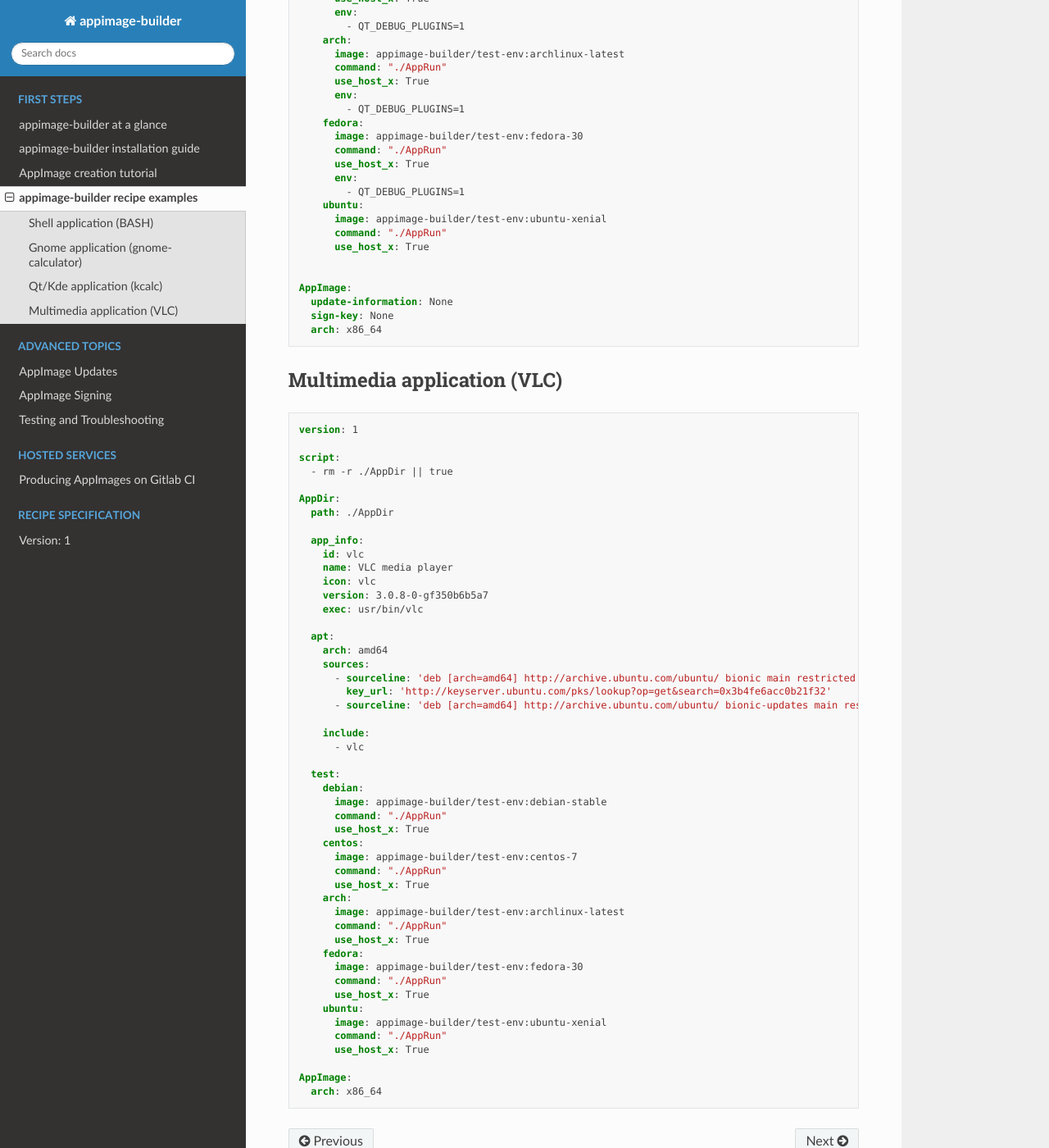
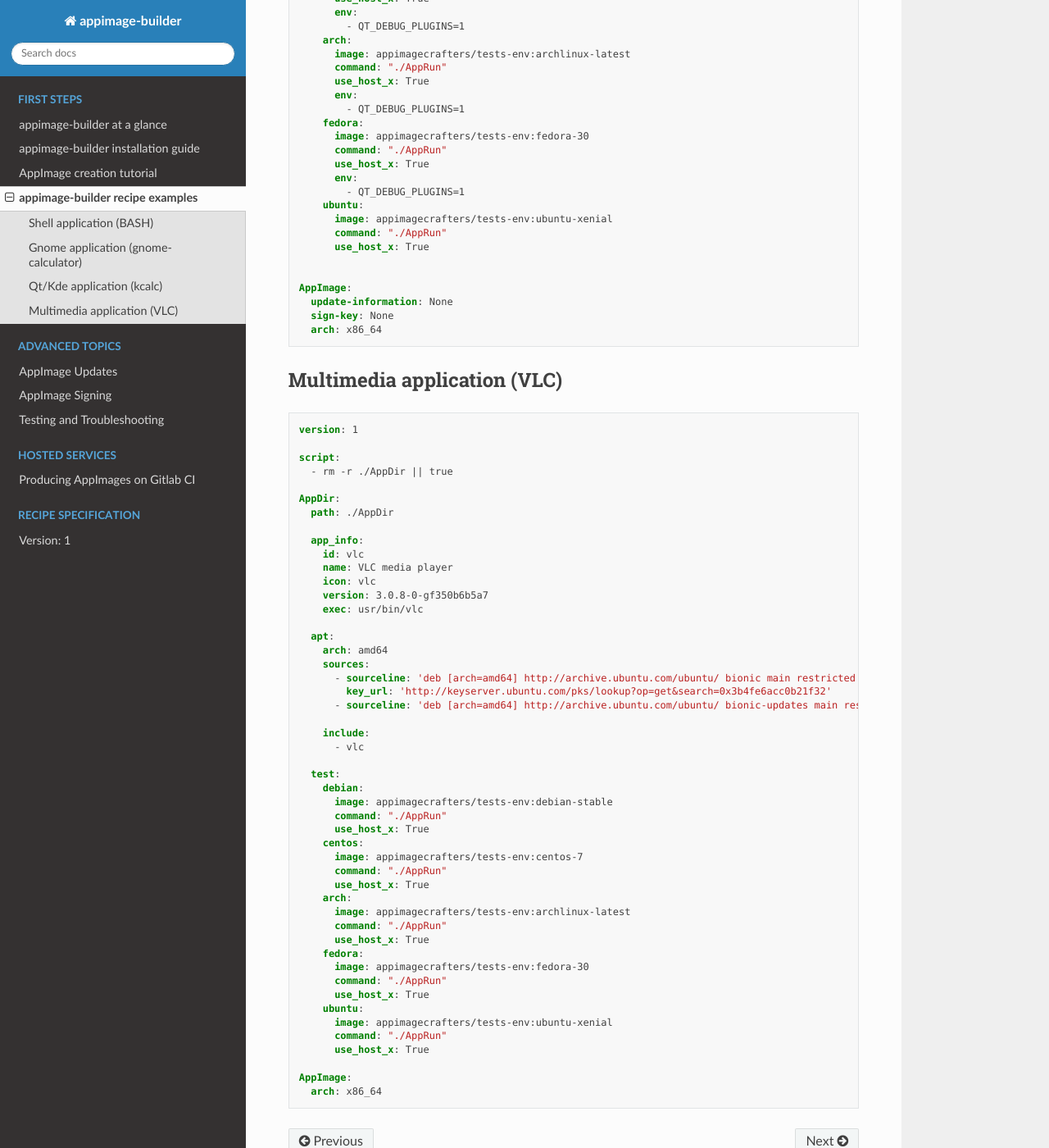
Before and after one commit to AppImageCrafters/appimage-builder-docs, a Sphinx documentation site: the page built from source/intro/examples.rst, in a window 1280 px wide and 1400 px high, scrolled down 3151 px. Shown: the whole window at 82% size. Built offline with Sphinx 7.4.7 and the Read the Docs theme 2.0.0, drawn with Linux system fonts in a browser that asks for light colours; some of the changed text lies outside the part shown.

Commit message:
fix typo in tests docker images

```diff
--- a/source/intro/examples.rst
+++ b/source/intro/examples.rst
@@ -92,23 +92,23 @@ Gnome application (gnome-calculator)
 
       test:
         debian:
-          image: appimage-builder/test-env:debian-stable
+          image: appimagecrafters/tests-env:debian-stable
           command: "./AppRun"
           use_host_x: True
         centos:
-          image: appimage-builder/test-env:centos-7
+          image: appimagecrafters/tests-env:centos-7
           command: "./AppRun"
           use_host_x: True
         arch:
-          image: appimage-builder/test-env:archlinux-latest
+          image: appimagecrafters/tests-env:archlinux-latest
           command: "./AppRun"
           use_host_x: True
         fedora:
-          image: appimage-builder/test-env:fedora-30
+          image: appimagecrafters/tests-env:fedora-30
           command: "./AppRun"
           use_host_x: True
         ubuntu:
-          image: appimage-builder/test-env:ubuntu-xenial
+          image: appimagecrafters/tests-env:ubuntu-xenial
           command: "./AppRun"
           use_host_x: True
 
@@ -170,31 +170,31 @@ Qt/Kde application (kcalc)
 
       test:
         debian:
-          image: appimage-builder/test-env:debian-stable
+          image: appimagecrafters/tests-env:debian-stable
           command: "./AppRun"
           use_host_x: True
           env:
             - QT_DEBUG_PLUGINS=1
         centos:
-          image: appimage-builder/test-env:centos-7
+          image: appimagecrafters/tests-env:centos-7
           command: "./AppRun"
           use_host_x: True
           env:
             - QT_DEBUG_PLUGINS=1
         arch:
-          image: appimage-builder/test-env:archlinux-latest
+          image: appimagecrafters/tests-env:archlinux-latest
           command: "./AppRun"
           use_host_x: True
           env:
             - QT_DEBUG_PLUGINS=1
         fedora:
-          image: appimage-builder/test-env:fedora-30
+          image: appimagecrafters/tests-env:fedora-30
           command: "./AppRun"
           use_host_x: True
           env:
             - QT_DEBUG_PLUGINS=1
         ubuntu:
-          image: appimage-builder/test-env:ubuntu-xenial
+          image: appimagecrafters/tests-env:ubuntu-xenial
           command: "./AppRun"
           use_host_x: True
 
@@ -238,23 +238,23 @@ Multimedia application (VLC)
 
       test:
         debian:
-          image: appimage-builder/test-env:debian-stable
+          image: appimagecrafters/tests-env:debian-stable
           command: "./AppRun"
           use_host_x: True
         centos:
-          image: appimage-builder/test-env:centos-7
+          image: appimagecrafters/tests-env:centos-7
           command: "./AppRun"
           use_host_x: True
         arch:
-          image: appimage-builder/test-env:archlinux-latest
+          image: appimagecrafters/tests-env:archlinux-latest
           command: "./AppRun"
           use_host_x: True
         fedora:
-          image: appimage-builder/test-env:fedora-30
+          image: appimagecrafters/tests-env:fedora-30
           command: "./AppRun"
           use_host_x: True
         ubuntu:
-          image: appimage-builder/test-env:ubuntu-xenial
+          image: appimagecrafters/tests-env:ubuntu-xenial
           command: "./AppRun"
           use_host_x: True
 
```
